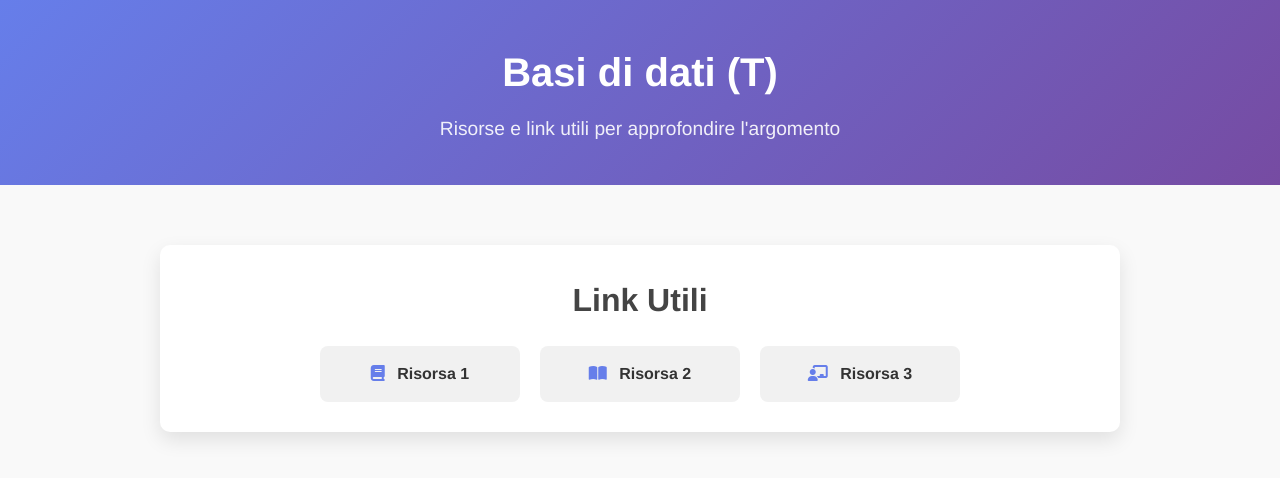
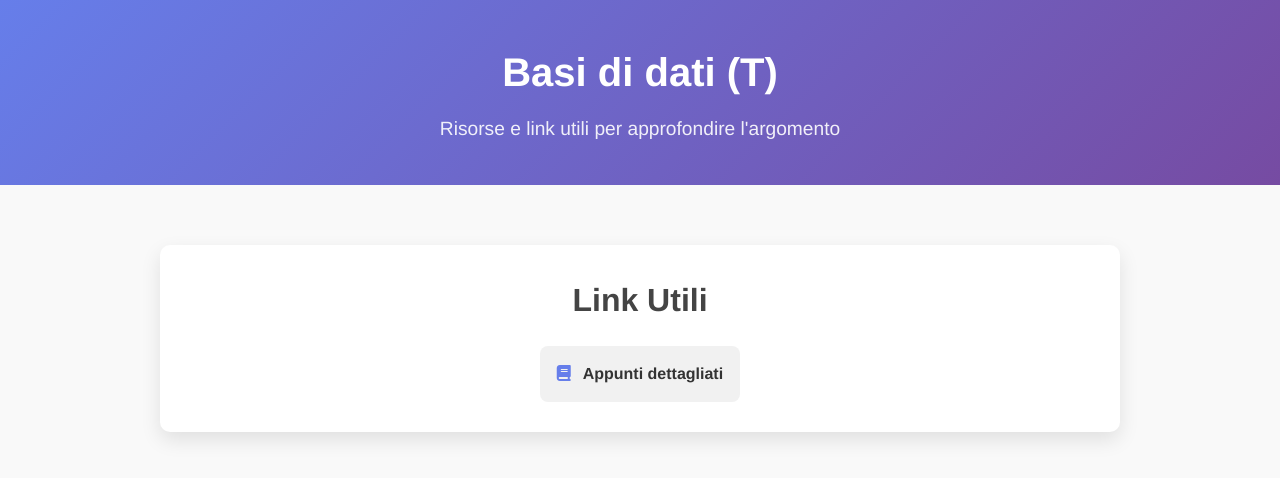
Before and after one commit to Luca12341234/UNIHUB, a plain HTML site: page Materie/BasiDiDati/index.html in a window 1280 px wide. Drawn offline with Linux system fonts and the light colour scheme.

Commit message:
Update index.html

```diff
--- a/Materie/BasiDiDati/index.html
+++ b/Materie/BasiDiDati/index.html
@@ -103,10 +103,7 @@
     <section class="links-section">
       <h2>Link Utili</h2>
       <ul class="links-list">
-        <li><a href="link1.html"><i class="fa-solid fa-book"></i> Risorsa 1</a></li>
-        <li><a href="link2.html"><i class="fa-solid fa-book-open"></i> Risorsa 2</a></li>
-        <li><a href="link3.html"><i class="fa-solid fa-chalkboard-teacher"></i> Risorsa 3</a></li>
-        <!-- Aggiungi altri link qui -->
+        <li><a href="link1.html"><i class="fa-solid fa-book"></i> Appunti dettagliati</a></li>
       </ul>
     </section>
   </div>
```
